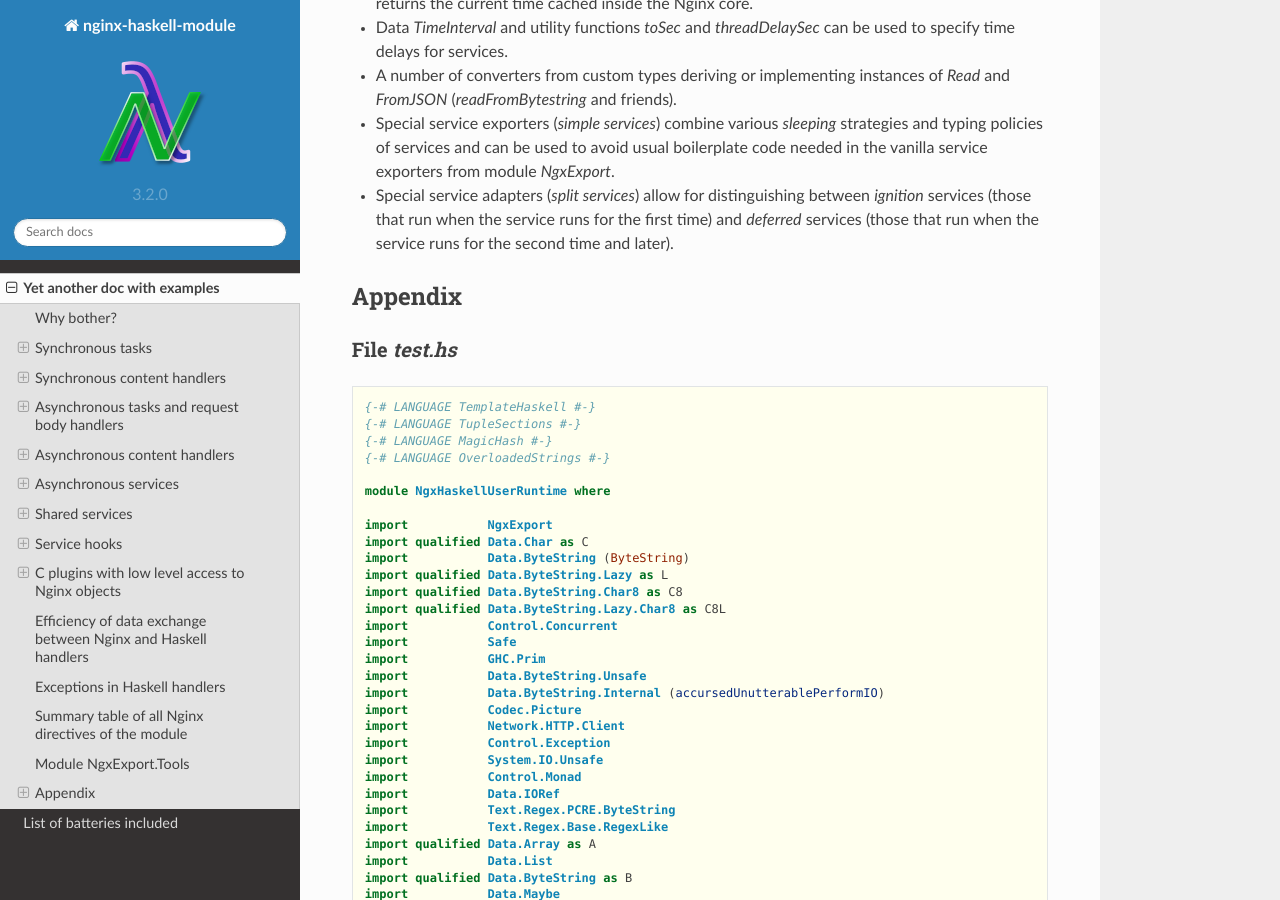
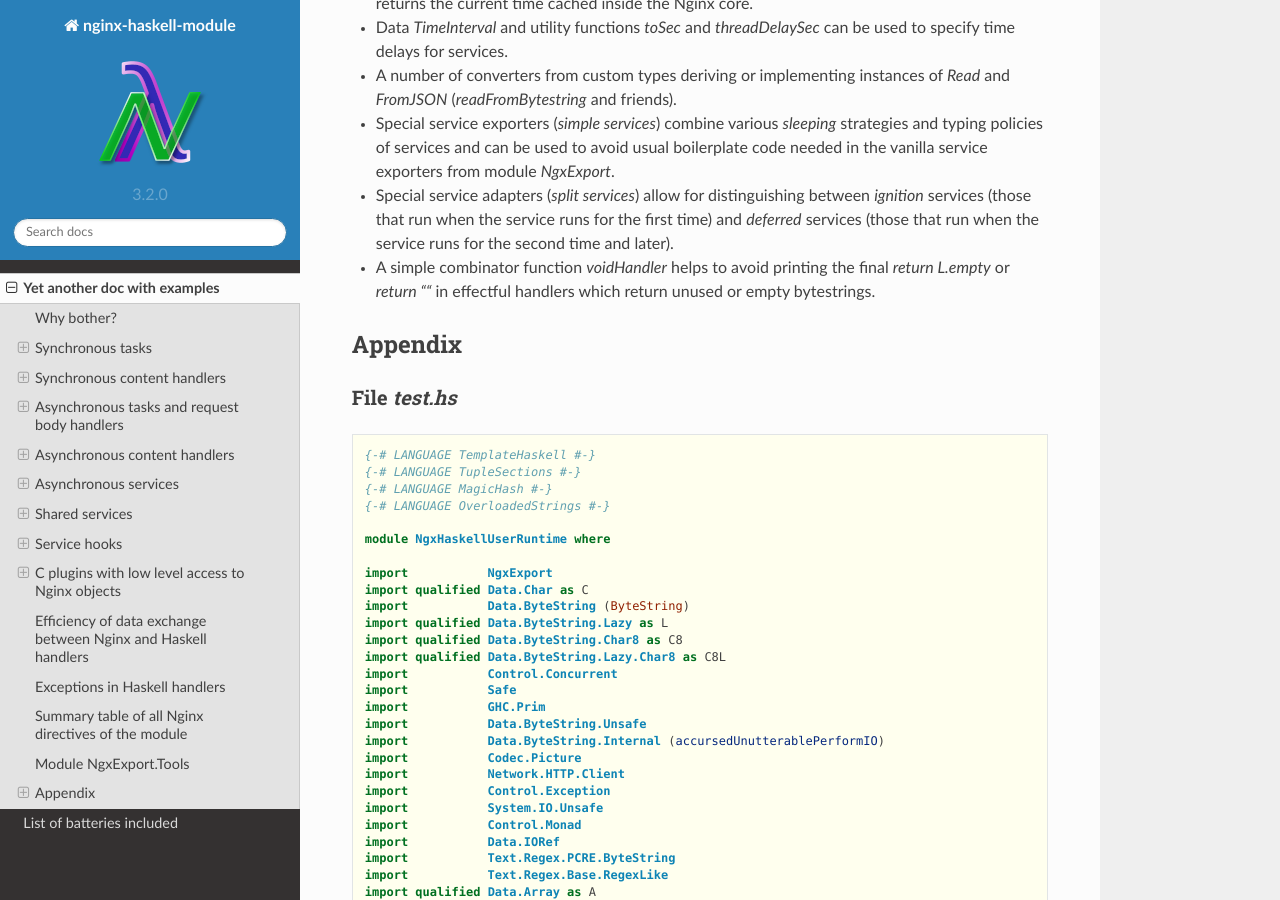
Before and after one commit to lyokha/nginx-haskell-module, a Sphinx documentation site: the page built from docs/yet-another-doc-with-examples/nginx-haskell-module-yadwe.rst, in a window 1280 px wide and 900 px high, scrolled down 27896 px. Built offline with Sphinx 7.4.7 and the Read the Docs theme 2.0.0, drawn with Linux system fonts in a browser that asks for light colours.

Commit message:
ngx-export-tools: added new module NgxExport.Tools.Combinators

```diff
--- a/docs/list_of_batteries_included.rst
+++ b/docs/list_of_batteries_included.rst
@@ -11,6 +11,7 @@ Haskell modules with docs and examples on Hackage
 * Package `ngx-export-tools <https://hackage.haskell.org/package/ngx-export-tools>`__
 
     * Module `NgxExport.Tools <https://hackage.haskell.org/package/ngx-export-tools/docs/NgxExport-Tools.html>`__
+    * Module `NgxExport.Tools.Combinators <https://hackage.haskell.org/package/ngx-export-tools/docs/NgxExport-Tools-Combinators.html>`__
     * Module `NgxExport.Tools.Read <https://hackage.haskell.org/package/ngx-export-tools/docs/NgxExport-Tools-Read.html>`__
     * Module `NgxExport.Tools.SimpleService <https://hackage.haskell.org/package/ngx-export-tools/docs/NgxExport-Tools-SimpleService.html>`__
     * Module `NgxExport.Tools.SplitService <https://hackage.haskell.org/package/ngx-export-tools/docs/NgxExport-Tools-SplitService.html>`__
--- a/docs/yet-another-doc-with-examples/nginx-haskell-module-yadwe.html
+++ b/docs/yet-another-doc-with-examples/nginx-haskell-module-yadwe.html
@@ -1731,6 +1731,9 @@ distinguishing between <em>ignition</em> services (those that run when
 the service runs for the first time) and <em>deferred</em> services
 (those that run when the service runs for the second time and
 later).</li>
+<li>A simple combinator function <em>voidHandler</em> helps to avoid
+printing the final <em>return L.empty</em> or <em>return ““</em> in
+effectful handlers which return unused or empty bytestrings.</li>
 </ul>
 <h1 id="appendix">Appendix</h1>
 <!--\appendixpagenumbering[TEST.HS]-->
--- a/docs/yet-another-doc-with-examples/nginx-haskell-module-yadwe.rst
+++ b/docs/yet-another-doc-with-examples/nginx-haskell-module-yadwe.rst
@@ -1426,6 +1426,8 @@ specialized service exporters and adapters. As soon as the module is well docume
    boilerplate code needed in the vanilla service exporters from module *NgxExport*.
 -  Special service adapters (*split services*) allow for distinguishing between *ignition* services (those that run when the service runs for the first time)
    and *deferred* services (those that run when the service runs for the second time and later).
+-  A simple combinator function *voidHandler* helps to avoid printing the final *return L.empty* or *return ““* in effectful handlers which return unused or
+   empty bytestrings.
 
 .. raw:: latex
 
```
Also changed, not shown: README.md (+4 -0 lines), docs/yet-another-doc-with-examples/nginx-haskell-module-yadwe.md (+3 -0 lines), haskell/ngx-export-tools/Changelog.md, 5 other files.
